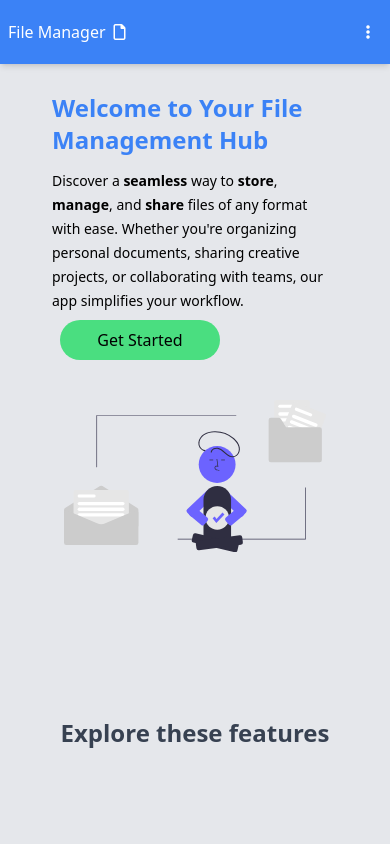
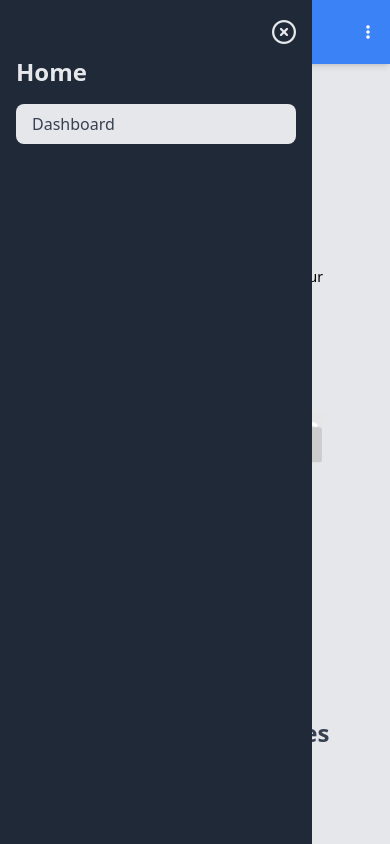
Before and after one commit to mbithi002/filemanager, a React (Vite) app: page / in a window 390 px wide. Both pictures are taken after a click on the element 368 px from the left and 32 px from the top of the page. Shown: the top 844 px of the page. Built offline with nearby package versions, Linux system fonts and the light colour scheme; no server answers.

Commit message:
add offCanvas

```diff
--- a/src/components/layout/Header.jsx
+++ b/src/components/layout/Header.jsx
@@ -15,6 +15,7 @@ const Header = () => {
   const handleLogout = () => {
     authService.logout().then(() => {
       dispatch(logout())
+    canvas && setCanvas(false)
     }).finally(() => navigate('/'))
   };
 
@@ -62,27 +63,57 @@ const Header = () => {
       {/* Mobile Header */}
       <header className="sm:hidden bg-blue-500 text-white shadow-md mb-30 fixed top-0 w-full z-50 flex flex-row justify-between items-center h-[4rem] px-2">
         <div
-          onClick={() => setCanvas(true)}
           className=""
         >
           <Link to={'/'}>
             <h1>File Manager<i class="fa-regular fa-file mx-2"></i></h1>
           </Link>
         </div>
-        {
-          canvas && (
-            <div className="fixed z-30 min-w-[100vw] min-h-screen bg-gray-200 p-2 flex flex-col">
-              <div className="text-3xl text-start text-gray-700 font-semibold">
-                Home
-              </div>
-              <button></button>
-            </div>
-          )
-        }
-        <div className="cursor-pointer">
+        <div
+          onClick={() => setCanvas(true)}
+          className="cursor-pointer">
           <i class="fa-solid fa-ellipsis-vertical mx-3"></i>
         </div>
       </header>
+      {
+        canvas && (
+          <div className="canvas fixed z-50 min-w-[80vw] h-[100dvh] bg-gray-800 p-2 flex flex-col">
+            <div className="relative flex flex-col text-start text-gray-200">
+              <div onClick={() => setCanvas(false)} className="self-end cursor-pointer">
+                <i className='fa-regular fa-circle-xmark self-end text-2xl m-2'></i>
+              </div>
+              <div onClick={() => setCanvas(false)} className="ml-2">
+                <Link to={'/'}>
+                  <p className='text-2xl font-semibold'>Home</p>
+                </Link>
+              </div>
+              <div onClick={() => setCanvas(false)} className="">
+                <Link to={'/dashboard'}>
+                  <p className="rounded-lg py-2 mx-2 my-4 px-4 bg-gray-200 text-gray-700">
+                    Dashboard
+                  </p>
+                </Link>
+              </div>
+              {
+                status ? (
+                  <div className="flex flex-col my-2 justify-between">
+                    <div className="">
+                      <i className='fa-solid fa-circle-user text-3xl mx-2 inline'></i>
+                      <span className="block mx-1 text-lg border border-gray-100 m-2 rounded-lg p-2 font-semibold">{userData.name}</span>
+                      <span className="block mx-1 text-lg border border-gray-100 m-2 rounded-lg p-2">{userData.email}</span>
+                    </div>
+                    <div className="flex w-full">
+                      <button onClick={() => handleLogout()} className="norder-none bg-gray-200 rounded-lg text-gray-700 text-xl font-semibold bottom-0 w-full self-center p-2 -mb-[90dvh] my-2">Logout</button>
+                    </div>
+                  </div>
+                )
+                  :
+                  null
+              }
+            </div>
+          </div>
+        )
+      }
     </>
   );
 };
--- a/src/index.css
+++ b/src/index.css
@@ -344,3 +344,19 @@
     transform: scale3d(1, 1, 1);
   }
 }
+
+
+.canvas {
+  animation: canvas 500ms ease-in-out;
+}
+
+@keyframes canvas {
+  0% {
+    transform: translateX(-90vw);
+    opacity: 0;
+  }
+  100% {
+    transform: translateX(0);
+    opacity: 1;
+  }
+}
```
